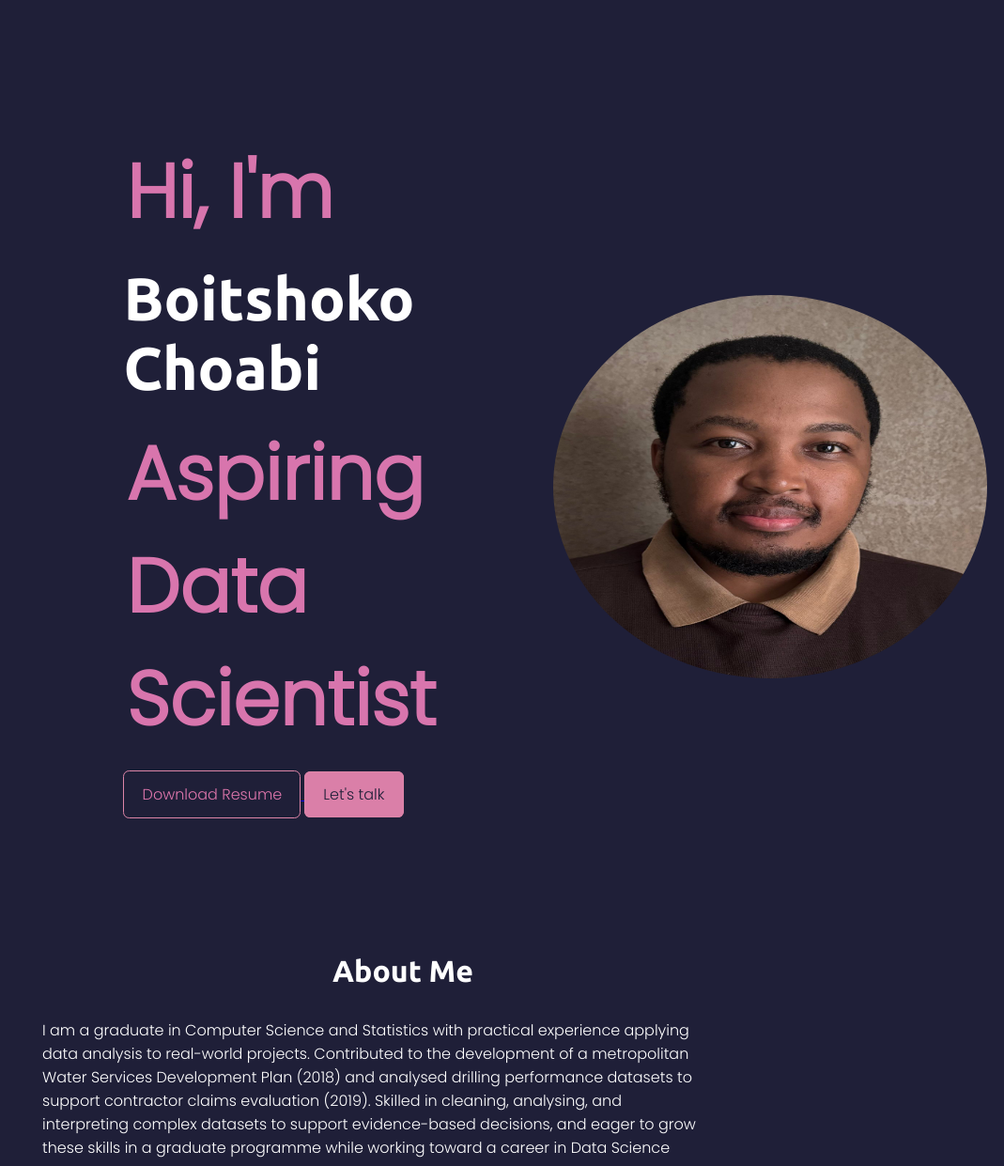
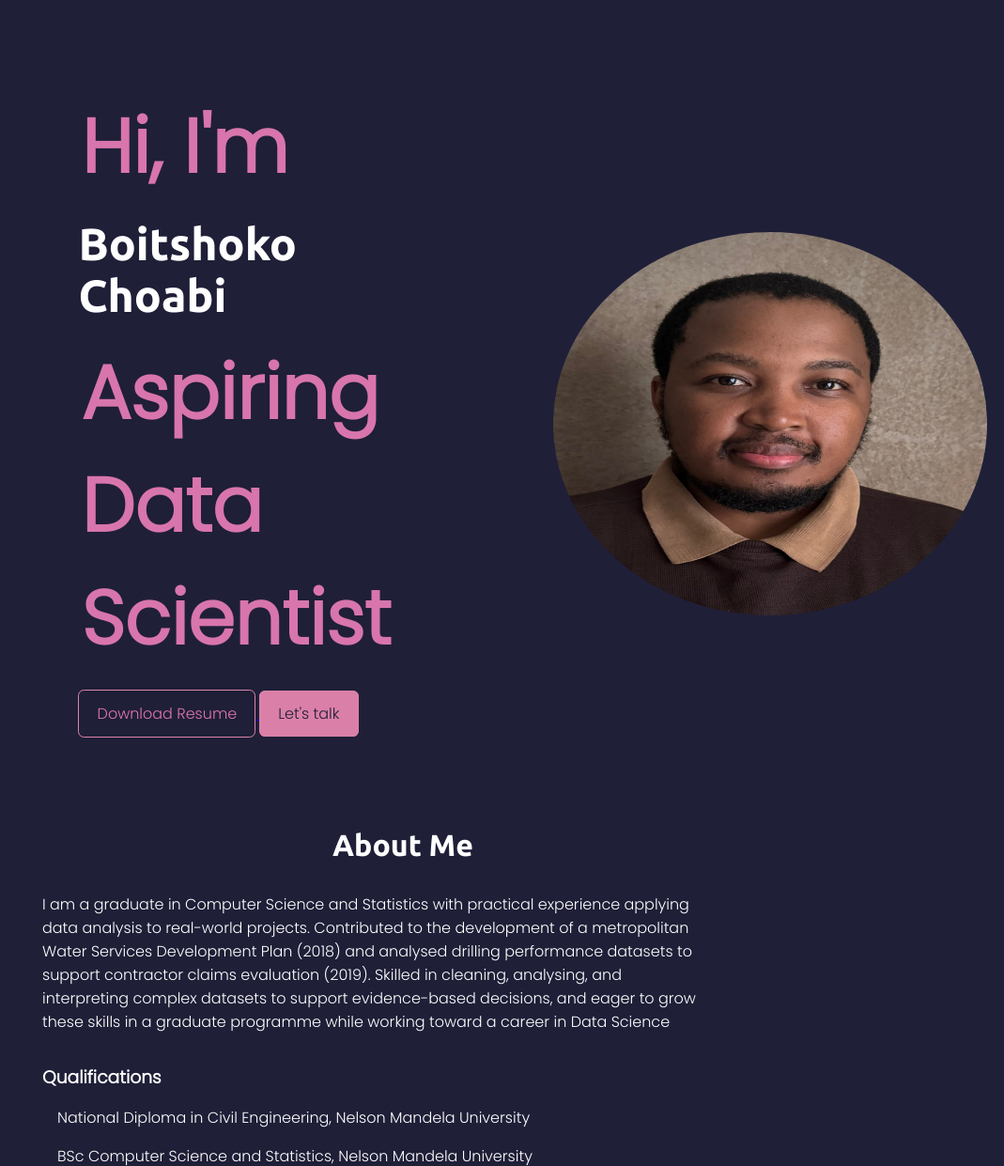
Before and after one commit to B-Mit/portfolio-site, a Django app: page / in a window 1280 px wide. Shown: the part 65-1306 px from the top of the page at 94% size, without its empty margins (211-1280 px from the left). Run offline with Django 5.2, Linux system fonts and the light colour scheme.

Commit message:
Updated home section

```diff
--- a/static/css/style.css
+++ b/static/css/style.css
@@ -69,7 +69,7 @@
 .home-left,
 .home-right {
     width: 30%;
-    padding: 7rem;
+    padding: 4rem;
 }
 
 .home-right {
@@ -85,7 +85,7 @@
 }
 
 .home-left h1 {
-    font-size: 4rem;
+    font-size: 3rem;
 }
 
 .home-right {
```
